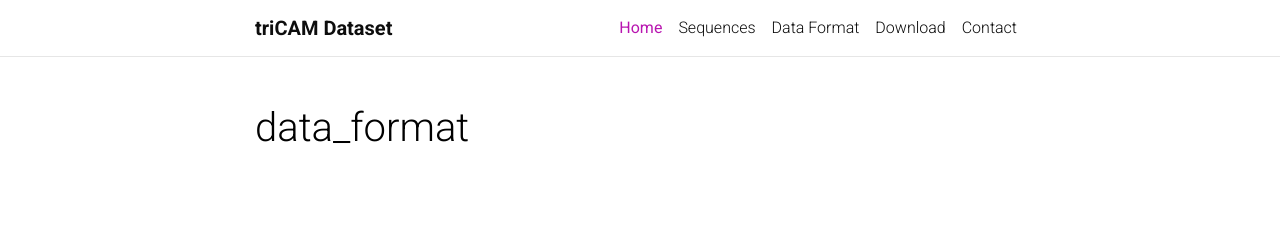
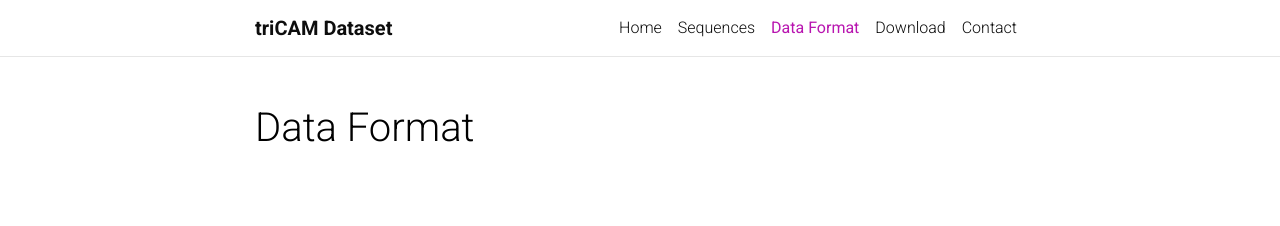
Before and after one commit to anikesadia/triCam-dataset, a Jekyll site: the page data_format/index.html, which Jekyll copies as it is, in a window 1280 px wide and 1177 px high. Shown: the top 226 px of the window. Built offline with Jekyll 4.4.1, drawn with Linux system fonts in a browser that asks for light colours; comment, search, counter and statistics services are not loaded; a style sheet for code colours, icons or effects is not loaded.

Commit message:
Update index.html

```diff
--- a/data_format/index.html
+++ b/data_format/index.html
@@ -110,14 +110,14 @@
                     <ul class="navbar-nav ml-auto flex-nowrap">
 
                         <!-- Home -->
-                        <li class="nav-item active">
+                        <li class="nav-item ">
                             <a class="nav-link" href="/triCam-dataset/index.html">Home</a>
                         </li>
 
                         <li class="nav-item ">
                             <a class="nav-link" href="/triCam-dataset/sequences/index.html">Sequences</a>
                         </li>
-                        <li class="nav-item ">
+                        <li class="nav-item active">
                             <a class="nav-link" href="/triCam-dataset/data_format/index.html">Data Format<span class="sr-only">(current)</span></a>
                         </li>
                         <li class="nav-item ">
@@ -138,7 +138,7 @@
         <div class="post">
 
             <header class="post-header">
-                <h1 class="post-title">data_format</h1>
+                <h1 class="post-title">Data Format</h1>
                 <p class="post-description"></p>
             </header>
 
```
